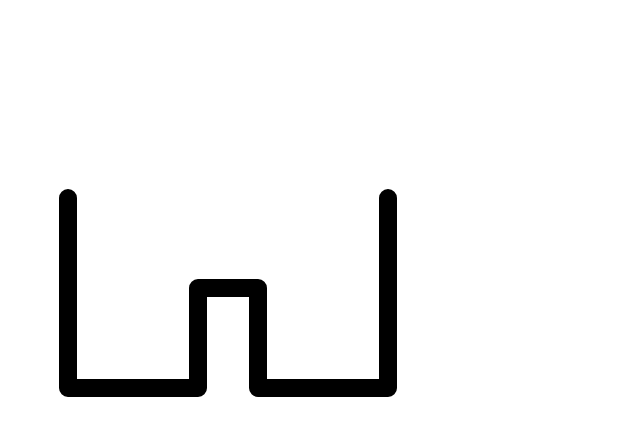
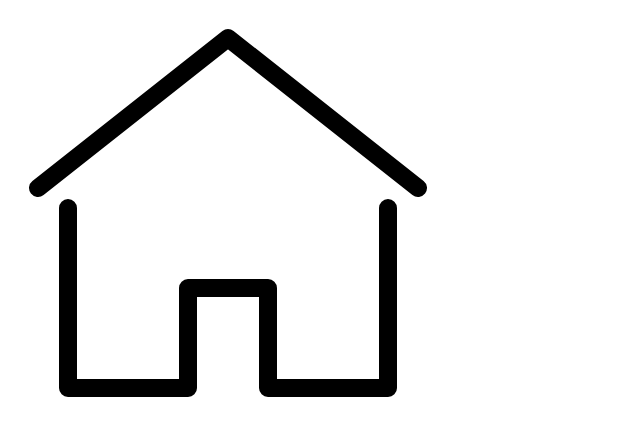
Before and after one commit to AiliLindgren/SVGProject, a plain HTML site: page index.html in a window 1280 px wide. Shown: the whole page, without its empty margins (0-640 px from the left). Drawn offline with Linux system fonts and the light colour scheme.

Commit message:
redid house base a little, created roof

```diff
--- a/index.html
+++ b/index.html
@@ -13,8 +13,8 @@
     </svg> -->
 
     <svg width="440" height="415" viewbox="0 0 440 415" fill="none" xmlns="http://www.w3.org/2000/svg">
-        <polyline points="60,190 60,380 190,380 190,280 250,280 250,380 380,380 380,190" stroke="black" stroke-width="18" stroke-linecap="round" stroke-linejoin="round"/>
-        <polyline points="200,20" />
+        <polyline points="60,200 60,380 180,380 180,280 260,280 260,380 380,380 380,200" stroke="black" stroke-width="18" stroke-linecap="round" stroke-linejoin="round"/>
+        <polyline points="30,180 220,30 410,180" stroke="black" stroke-width="18" stroke-linecap="round" stroke-linejoin="round"/>
 
 
     </svg>
```
